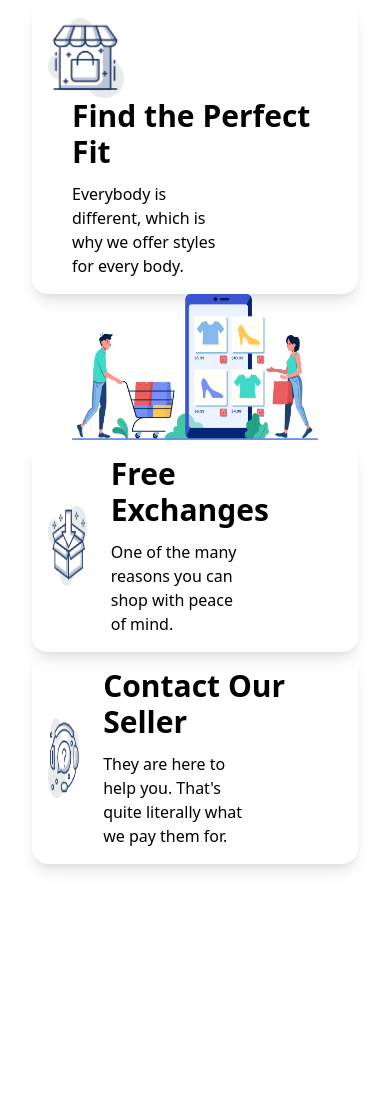
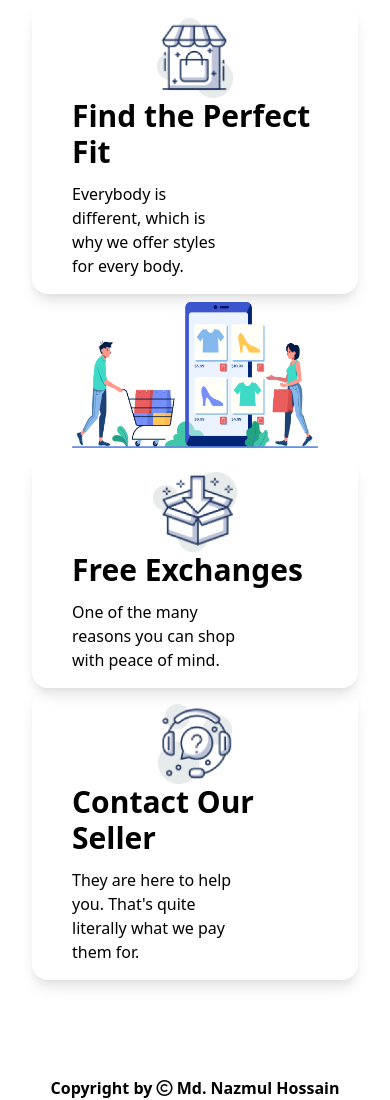
Before and after one commit to nazmul536/Penguin-faishon-Tailwind, a plain HTML site: page index.html in a window 390 px wide. Shown: the part 4923-6023 px from the top of the page. Before the commit the page ends 5883 px from the top, so only its background shows below. Drawn offline with nearby package versions, Linux system fonts and the light colour scheme.

Commit message:
code added

```diff
--- a/index.html
+++ b/index.html
@@ -6,6 +6,8 @@
     <meta http-equiv="X-UA-Compatible" content="IE=edge">
     <meta name="viewport" content="width=device-width, initial-scale=1.0">
     <title>Penguin-fashion-Tailwind</title>
+    <!-- font awesome  -->
+    <script src="https://kit.fontawesome.com/9846f5c634.js" crossorigin="anonymous"></script>
     <!-- Tailwind stylesheet -->
     <link href="https://unpkg.com/tailwindcss@^2/dist/tailwind.min.css" rel="stylesheet">
 
@@ -170,9 +172,9 @@
 
         <!-- Feature section start -->
         <section class="container mx-auto my-24 px-8 lg:grid grid-cols-2 gap-4">
-            <div class="lg:flex items-center  rounded-2xl shadow-lg p-4 ">
+            <div class="lg:flex items-center rounded-2xl shadow-lg p-4 ">
                 <div>
-                    <img class="h-20" src="icons/image 12.png" alt="">
+                    <img class="h-20 lg:block mx-auto " src="icons/image 12.png" alt="">
                 </div>
                 <div class="space-y-3 px-6">
                     <h3 class="text-3xl  font-bold">Find the Perfect Fit</h3>
@@ -180,12 +182,12 @@
                         offer styles for every body.</p>
                 </div>
             </div>
-            <div class="row-span-3 flex px-10">
+            <div class="row-span-3 flex px-10 my-2">
                 <img src="images/shopping.png" alt="">
             </div>
-            <div class="flex items-center rounded-2xl shadow-lg p-4 w-25">
+            <div class="lg:flex items-center rounded-2xl shadow-lg p-4 w-25">
                 <div>
-                    <img class="h-20" src="icons/image 13.png" alt="">
+                    <img class="h-20 lg:block mx-auto " src="icons/image 13.png" alt="">
                 </div>
                 <div class="space-y-3 px-6">
                     <h3 class="text-3xl font-bold">Free Exchanges</h3>
@@ -193,9 +195,9 @@
                         with peace of mind.</p>
                 </div>
             </div>
-            <div class="flex items-center rounded-2xl shadow-lg p-4  w-25">
+            <div class="lg:flex items-center rounded-2xl shadow-lg p-4  w-25">
                 <div>
-                    <img class="h-20 flex" src="icons/image 14.png" alt="">
+                    <img class="h-20 lg:block mx-auto " src="icons/image 14.png" alt="">
                 </div>
                 <div class="space-y-3 px-6">
                     <h3 class="text-3xl font-bold">Contact Our Seller</h3>
@@ -206,7 +208,7 @@
         </section>
     </main>
     <footer>
-
+        <p class="text-center font-bold">Copyright by <i class="far fa-copyright"></i> Md. Nazmul Hossain</p>
     </footer>
 </body>
 
```
